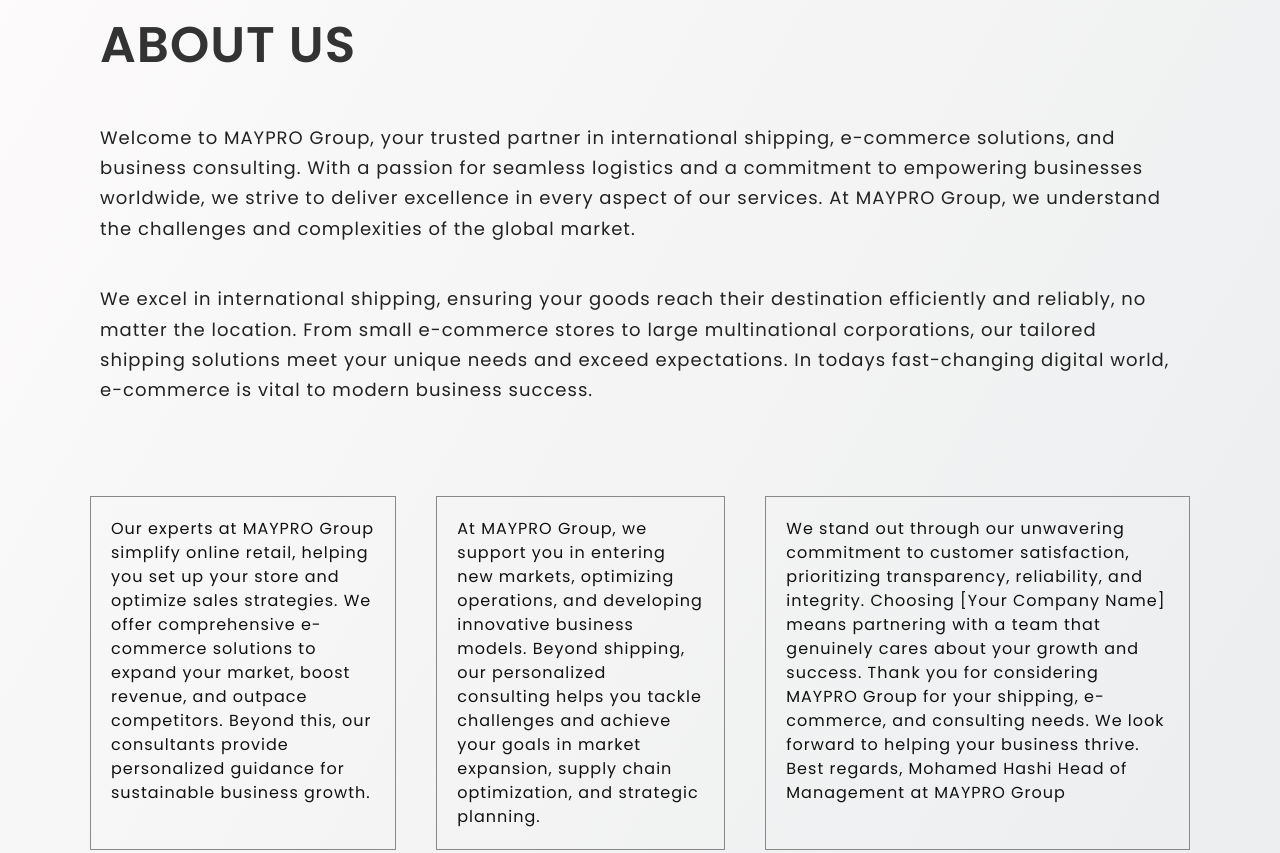
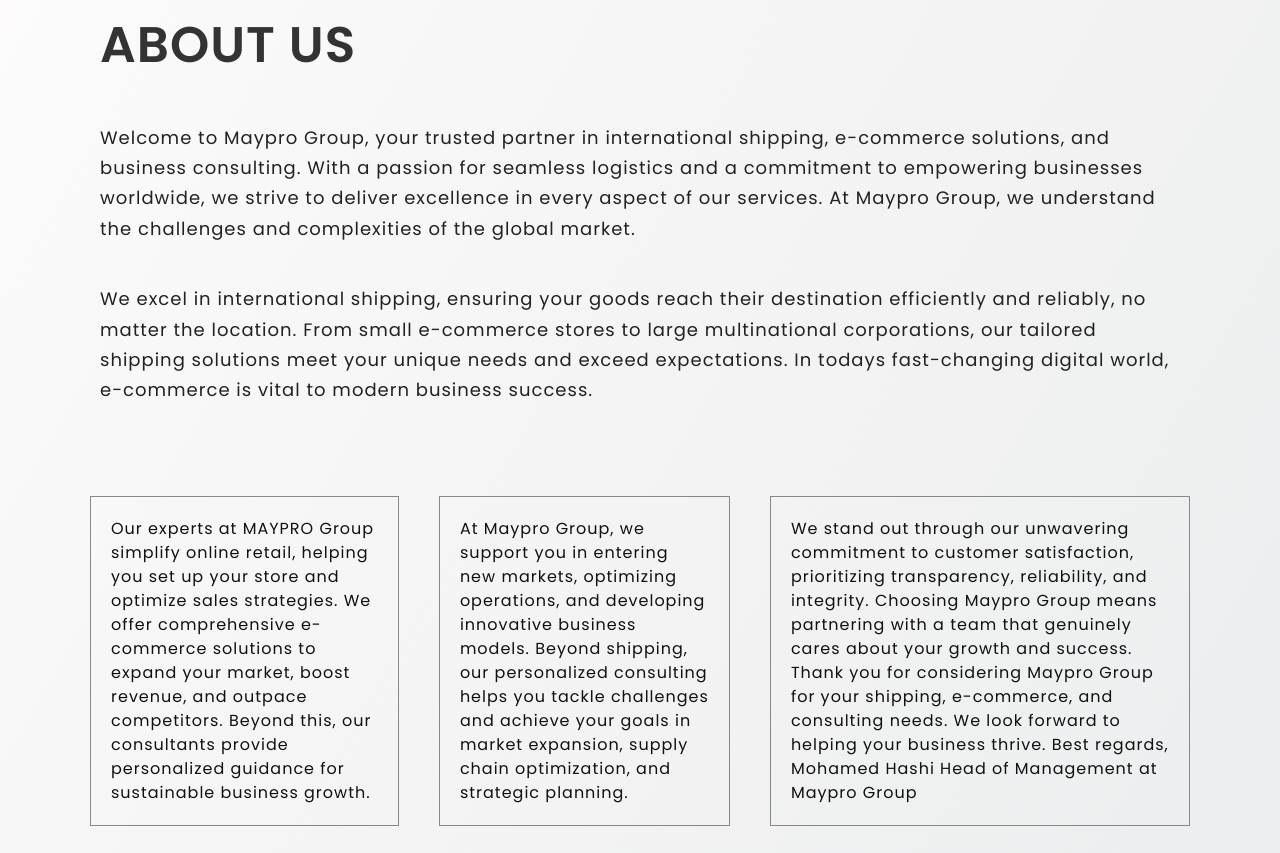
Before and after one commit to Omarmedia/Maypro-group, a plain HTML site: page index.html in a window 1280 px wide. Shown: the part 2020-2873 px from the top of the page. Drawn offline with nearby package versions, Linux system fonts and the light colour scheme.

Commit message:
index.html

```diff
--- a/index.html
+++ b/index.html
@@ -124,11 +124,11 @@
       <div class="text">
         <h2>About Us</h2>
         <p>
-          Welcome to MAYPRO Group, your trusted partner in international
+          Welcome to Maypro Group, your trusted partner in international
           shipping, e-commerce solutions, and business consulting. With a
           passion for seamless logistics and a commitment to empowering
           businesses worldwide, we strive to deliver excellence in every aspect
-          of our services. At MAYPRO Group, we understand the challenges and
+          of our services. At Maypro Group, we understand the challenges and
           complexities of the global market.
         </p>
 
@@ -153,7 +153,7 @@
         </div>
         <div class="middle-text">
           <p>
-            At MAYPRO Group, we support you in entering new markets, optimizing
+            At Maypro Group, we support you in entering new markets, optimizing
             operations, and developing innovative business models. Beyond
             shipping, our personalized consulting helps you tackle challenges
             and achieve your goals in market expansion, supply chain
@@ -164,11 +164,11 @@
           <p>
             We stand out through our unwavering commitment to customer
             satisfaction, prioritizing transparency, reliability, and integrity.
-            Choosing [Your Company Name] means partnering with a team that
+            Choosing Maypro Group means partnering with a team that
             genuinely cares about your growth and success. Thank you for
-            considering MAYPRO Group for your shipping, e-commerce, and
+            considering Maypro Group for your shipping, e-commerce, and
             consulting needs. We look forward to helping your business thrive.
-            Best regards, Mohamed Hashi Head of Management at MAYPRO Group
+            Best regards, Mohamed Hashi Head of Management at Maypro Group
           </p>
         </div>
       </div>
```
